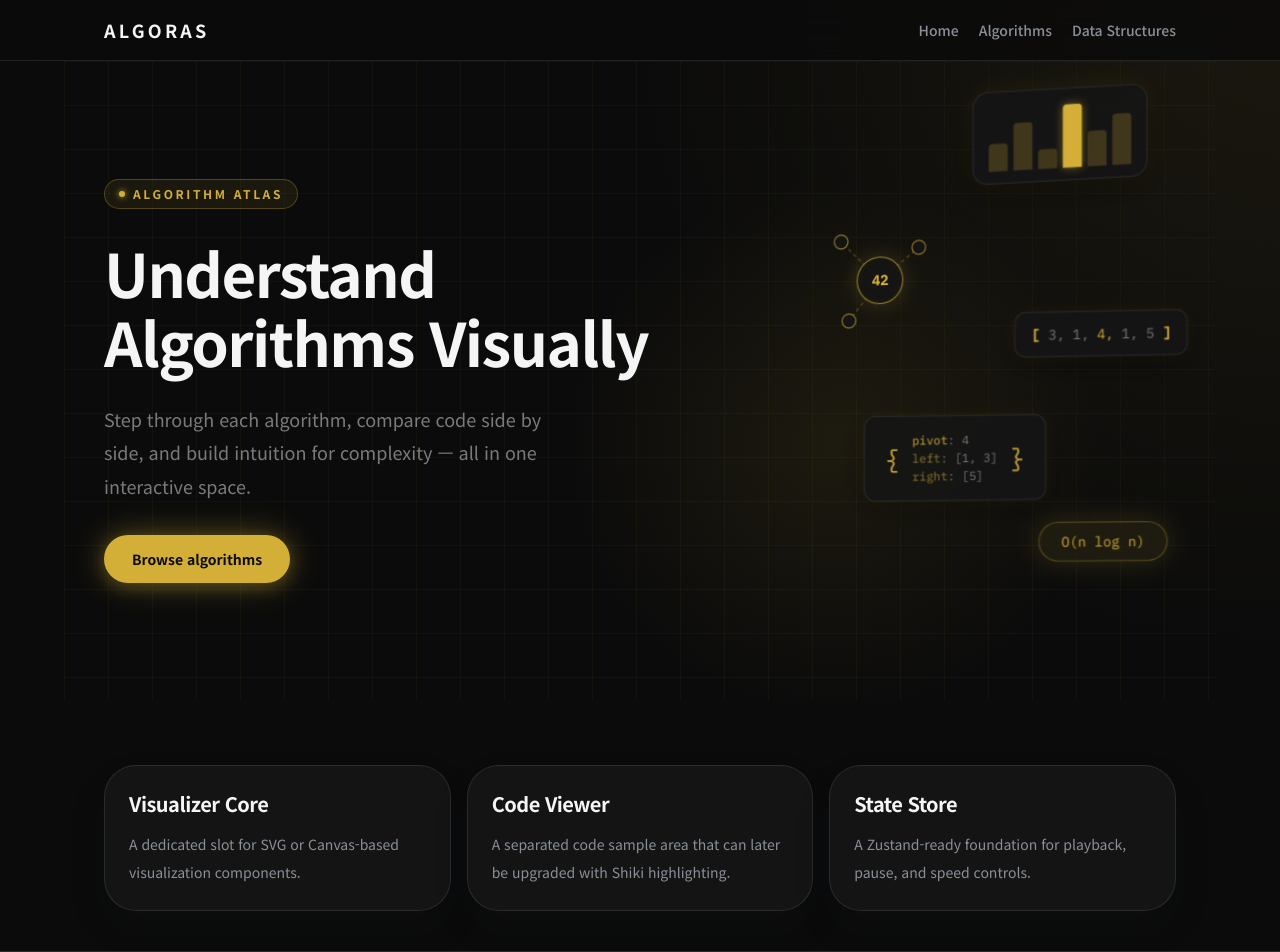
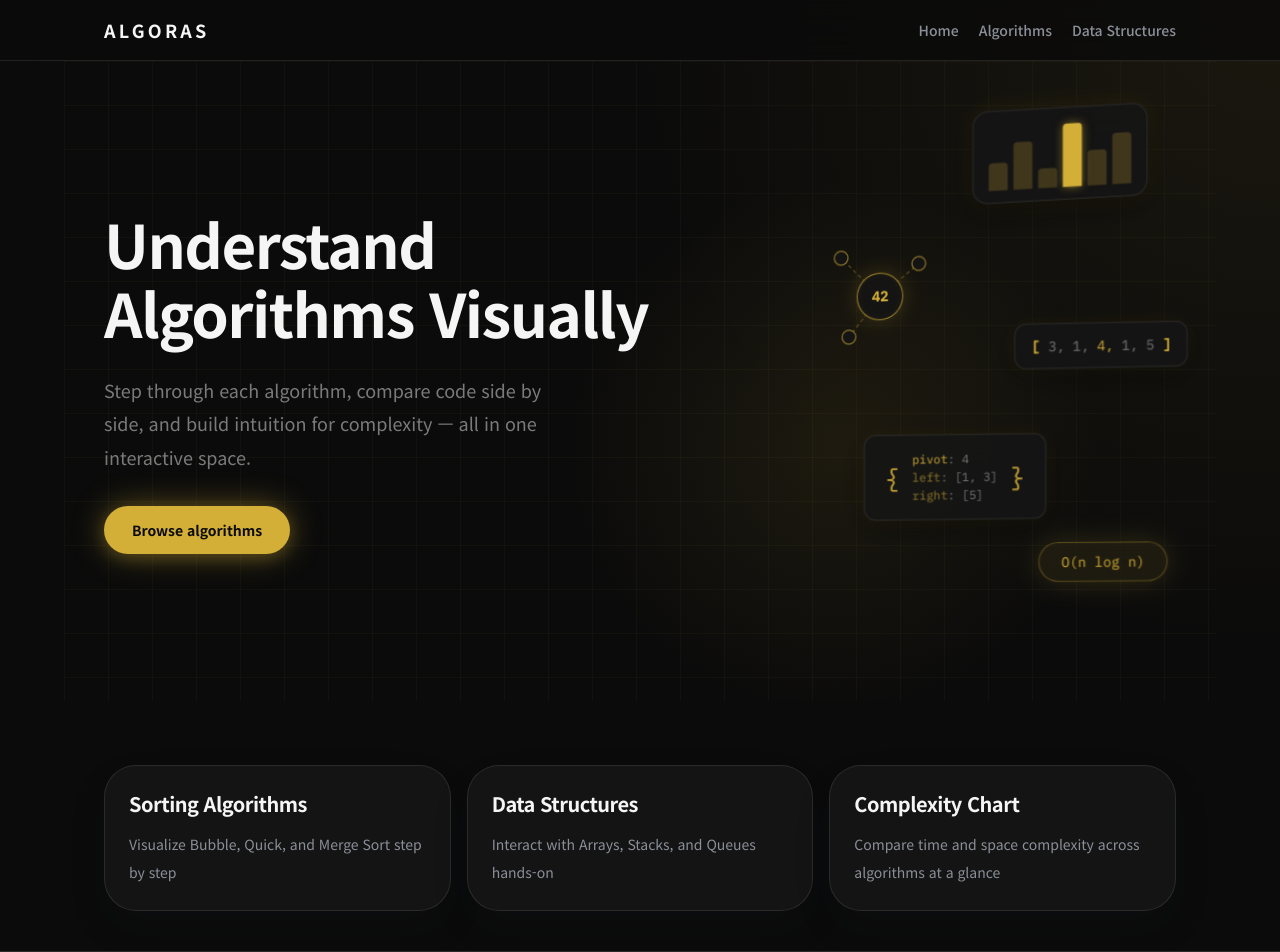
Before and after one commit to rmdkarhdwn/algoras, a Next.js app: page /en in a window 1280 px wide. Shown: the top 952 px of the page. Built offline with nearby package versions, Linux system fonts and the light colour scheme.

Commit message:
style: remove hero badge, fix float animation range, update section card content

```diff
--- a/app/[locale]/page.tsx
+++ b/app/[locale]/page.tsx
@@ -33,7 +33,6 @@ export default async function LocaleHomePage({
           heading={dictionary.home.title}
           description={dictionary.home.description}
           primaryCta={dictionary.home.primaryCta}
-          badge={dictionary.home.badge}
         />
       </div>
 
--- a/components/ui/HeroSection.tsx
+++ b/components/ui/HeroSection.tsx
@@ -8,7 +8,6 @@ type HeroSectionProps = {
   heading: string;
   description: string;
   primaryCta: string;
-  badge: string;
 };
 
 // ─── Algorithm-themed floating cards ─────────────────────────────────────────
@@ -134,7 +133,7 @@ type FloatConfig = { amp: number; dur: number; delay?: number };
 function floatMotion({ amp, dur, delay = 0 }: FloatConfig) {
   return {
     initial: { opacity: 0 },
-    animate: { opacity: 1, y: [0, -amp] },
+    animate: { opacity: 1, y: [-amp, amp] },
     transition: {
       opacity: { duration: 0.5, delay },
       y: { duration: dur, repeat: Infinity, repeatType: "mirror" as const, ease: "easeInOut" as const, delay },
@@ -144,7 +143,7 @@ function floatMotion({ amp, dur, delay = 0 }: FloatConfig) {
 
 // ─── Main component ───────────────────────────────────────────────────────────
 
-export function HeroSection({ locale, heading, description, primaryCta, badge }: HeroSectionProps) {
+export function HeroSection({ locale, heading, description, primaryCta }: HeroSectionProps) {
   return (
     <section className="relative overflow-hidden" style={{ minHeight: 640 }}>
       {/* Subtle grid overlay */}
@@ -182,22 +181,6 @@ export function HeroSection({ locale, heading, description, primaryCta, badge }:
           animate={{ opacity: 1, y: 0 }}
           transition={{ duration: 0.6, ease: "easeOut" }}
         >
-          {/* Badge */}
-          <div
-            className="inline-flex w-fit items-center gap-2 rounded-full px-3.5 py-1.5 text-xs font-semibold uppercase tracking-[0.22em]"
-            style={{
-              border: "1px solid rgba(212,175,55,0.3)",
-              background: "rgba(212,175,55,0.08)",
-              color: "#D4AF37",
-            }}
-          >
-            <span
-              className="h-1.5 w-1.5 rounded-full"
-              style={{ background: "#D4AF37", boxShadow: "0 0 6px #D4AF37" }}
-            />
-            {badge}
-          </div>
-
           {/* Heading */}
           <h1
             className="text-5xl font-bold leading-[1.15] tracking-tight md:text-[3.75rem]"
@@ -239,7 +222,7 @@ export function HeroSection({ locale, heading, description, primaryCta, badge }:
           <motion.div
             className="absolute"
             style={{ top: "6%", right: "12%" }}
-            {...floatMotion({ amp: 12, dur: 4.2, delay: 0.3 })}
+            {...floatMotion({ amp: 8, dur: 4.2, delay: 0.3 })}
           >
             <div style={{ transform: "rotateX(10deg) rotateY(-18deg)" }}>
               <SortBarsCard />
@@ -250,7 +233,7 @@ export function HeroSection({ locale, heading, description, primaryCta, badge }:
           <motion.div
             className="absolute"
             style={{ top: "28%", right: "54%" }}
-            {...floatMotion({ amp: 10, dur: 3.8, delay: 0.7 })}
+            {...floatMotion({ amp: 7, dur: 3.8, delay: 0.7 })}
           >
             <div style={{ transform: "rotateX(-8deg) rotateY(14deg)" }}>
               <GraphNodeCard />
@@ -272,7 +255,7 @@ export function HeroSection({ locale, heading, description, primaryCta, badge }:
           <motion.div
             className="absolute"
             style={{ top: "57%", right: "32%" }}
-            {...floatMotion({ amp: 11, dur: 4.6, delay: 0.4 })}
+            {...floatMotion({ amp: 8, dur: 4.6, delay: 0.4 })}
           >
             <div style={{ transform: "rotateX(-5deg) rotateY(8deg)" }}>
               <PartitionCard />
@@ -283,7 +266,7 @@ export function HeroSection({ locale, heading, description, primaryCta, badge }:
           <motion.div
             className="absolute"
             style={{ top: "74%", right: "9%" }}
-            {...floatMotion({ amp: 14, dur: 3.5, delay: 1.1 })}
+            {...floatMotion({ amp: 7, dur: 3.5, delay: 1.1 })}
           >
             <div style={{ transform: "rotateX(4deg) rotateY(-6deg)" }}>
               <ComplexityCard label="O(n log n)" />
--- a/messages/en.json
+++ b/messages/en.json
@@ -19,16 +19,16 @@
     ],
     "sections": [
       {
-        "title": "Visualizer Core",
-        "description": "A dedicated slot for SVG or Canvas-based visualization components."
+        "title": "Sorting Algorithms",
+        "description": "Visualize Bubble, Quick, and Merge Sort step by step"
       },
       {
-        "title": "Code Viewer",
-        "description": "A separated code sample area that can later be upgraded with Shiki highlighting."
+        "title": "Data Structures",
+        "description": "Interact with Arrays, Stacks, and Queues hands-on"
       },
       {
-        "title": "State Store",
-        "description": "A Zustand-ready foundation for playback, pause, and speed controls."
+        "title": "Complexity Chart",
+        "description": "Compare time and space complexity across algorithms at a glance"
       }
     ]
   }
--- a/messages/ko.json
+++ b/messages/ko.json
@@ -19,16 +19,16 @@
     ],
     "sections": [
       {
-        "title": "Visualizer Core",
-        "description": "SVG 또는 Canvas 기반 시각화를 연결하기 좋은 전용 컴포넌트 자리를 마련했습니다."
+        "title": "정렬 알고리즘",
+        "description": "단계별 시각화로 Bubble, Quick, Merge Sort 이해하기"
       },
       {
-        "title": "Code Viewer",
-        "description": "Shiki 같은 하이라이터를 붙일 수 있도록 코드 예제 슬롯을 분리했습니다."
+        "title": "자료구조",
+        "description": "Array, Stack, Queue를 직접 조작하며 학습"
       },
       {
-        "title": "State Store",
-        "description": "재생, 정지, 속도 변경을 Zustand 스토어로 이어갈 수 있는 구조입니다."
+        "title": "복잡도 비교",
+        "description": "알고리즘별 시간/공간 복잡도를 한눈에 비교"
       }
     ]
   }
```
